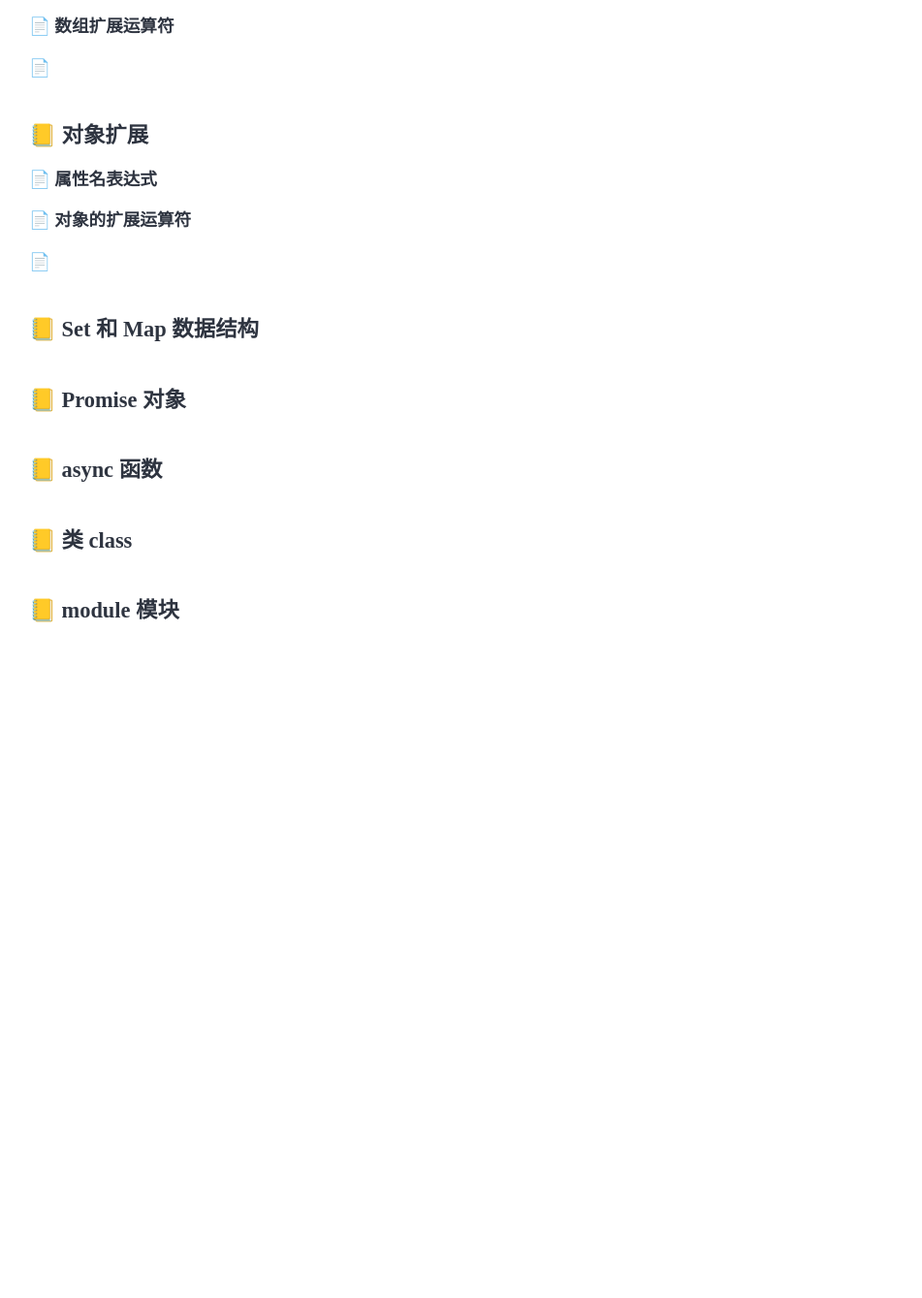
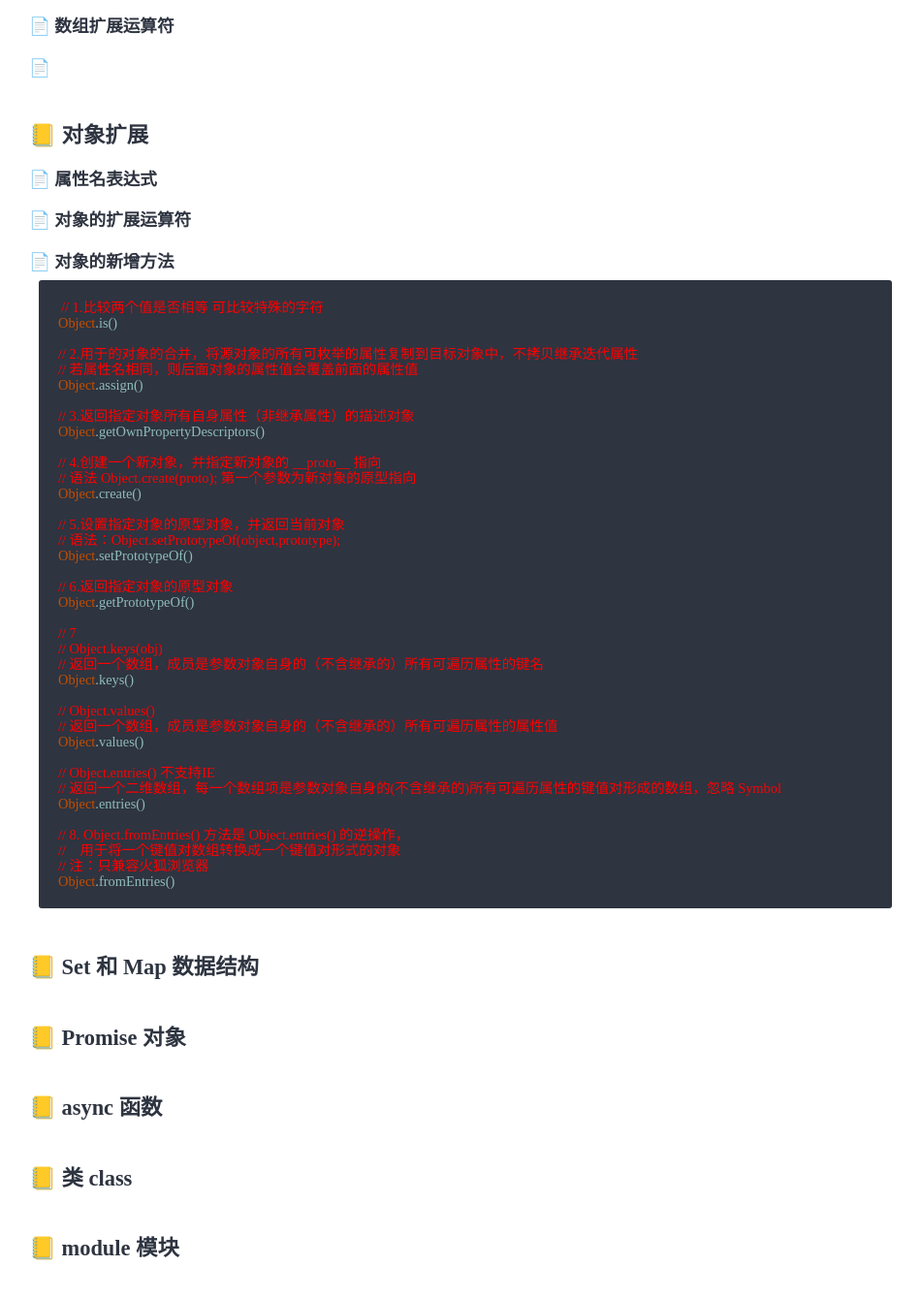
Before and after one commit to maicoder/blog, a Jekyll site: the page built from _posts/2019-06-01-8.md, in a window 1280 px wide and 1400 px high, scrolled down 1789 px. Shown: the top 1339 px of the window at 97% size, without its empty margins (160-1111 px from the left). Built offline with Jekyll 4.4.1, drawn with Linux system fonts in a browser that asks for light colours; some web fonts are replaced; before the commit the page ends 2538 px from its top, so only the background shows below that.

Commit message:
Update 2019-06-01-8.md

````diff
--- a/_posts/2019-06-01-8.md
+++ b/_posts/2019-06-01-8.md
@@ -74,7 +74,48 @@ title: ES6 语法
 
 ## 📄 对象的扩展运算符
 
-## 📄
+## 📄 对象的新增方法
+
+```js
+// 1.比较两个值是否相等 可比较特殊的字符
+Object.is()
+
+// 2.用于的对象的合并，将源对象的所有可枚举的属性复制到目标对象中，不拷贝继承迭代属性
+// 若属性名相同，则后面对象的属性值会覆盖前面的属性值
+Object.assign()
+
+// 3.返回指定对象所有自身属性（非继承属性）的描述对象
+Object.getOwnPropertyDescriptors()
+
+// 4.创建一个新对象，并指定新对象的 __proto__ 指向
+// 语法 Object.create(proto); 第一个参数为新对象的原型指向
+Object.create()
+
+// 5.设置指定对象的原型对象，并返回当前对象
+// 语法：Object.setPrototypeOf(object,prototype);
+Object.setPrototypeOf()
+
+// 6.返回指定对象的原型对象
+Object.getPrototypeOf()
+
+// 7
+// Object.keys(obj)
+// 返回一个数组，成员是参数对象自身的（不含继承的）所有可遍历属性的键名
+Object.keys()
+
+// Object.values()
+// 返回一个数组，成员是参数对象自身的（不含继承的）所有可遍历属性的属性值
+Object.values()
+
+// Object.entries() 不支持IE
+// 返回一个二维数组，每一个数组项是参数对象自身的(不含继承的)所有可遍历属性的键值对形成的数组，忽略 Symbol
+Object.entries()
+
+// 8. Object.fromEntries() 方法是 Object.entries() 的逆操作，
+//    用于将一个键值对数组转换成一个键值对形式的对象
+// 注：只兼容火狐浏览器
+Object.fromEntries()
+```
 
 # 📒 Set 和 Map 数据结构
 
````
